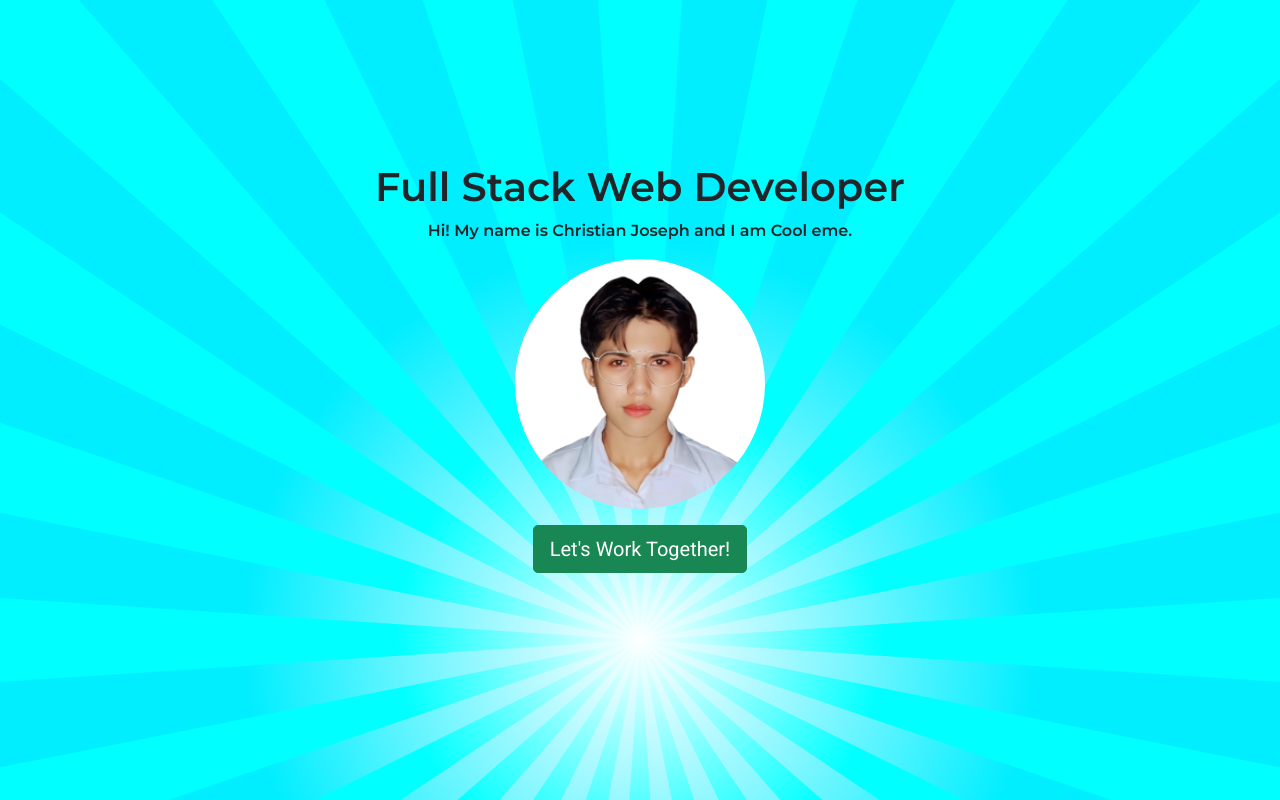
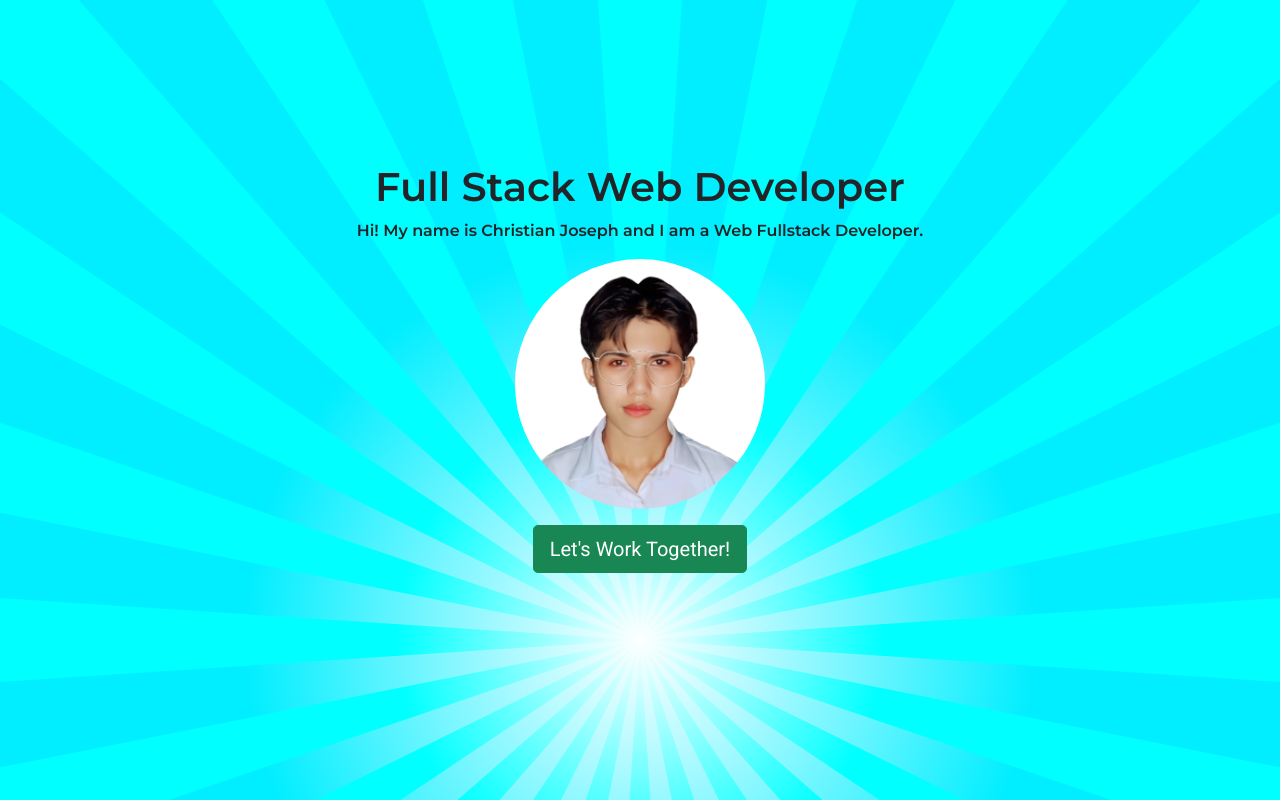
Before and after one commit to sijeybua/fcb-portfolio, a plain HTML site: page index.html in a window 1280 px wide. Drawn offline with nearby package versions, Linux system fonts and the light colour scheme.

Commit message:
Update index.html

```diff
--- a/index.html
+++ b/index.html
@@ -25,7 +25,7 @@
 		<!-- id is an attribute to name a tag uniquely -->
 		<section class="text-center img-fluid mt-5" id="landing">
 			<h1>Full Stack Web Developer</h1>
-		<p>Hi! My name is Christian Joseph and I am Cool eme.</p>
+		<p>Hi! My name is Christian Joseph and I am a Web Fullstack Developer.</p>
 		<img src="images/22-UR-0503.jpg" id="profile"/>
 		<a href="mailto:23as1796_ms@psu.edu.ph" class="btn btn-success btn-lg mt-3">Let's Work Together!</a>
 
```
